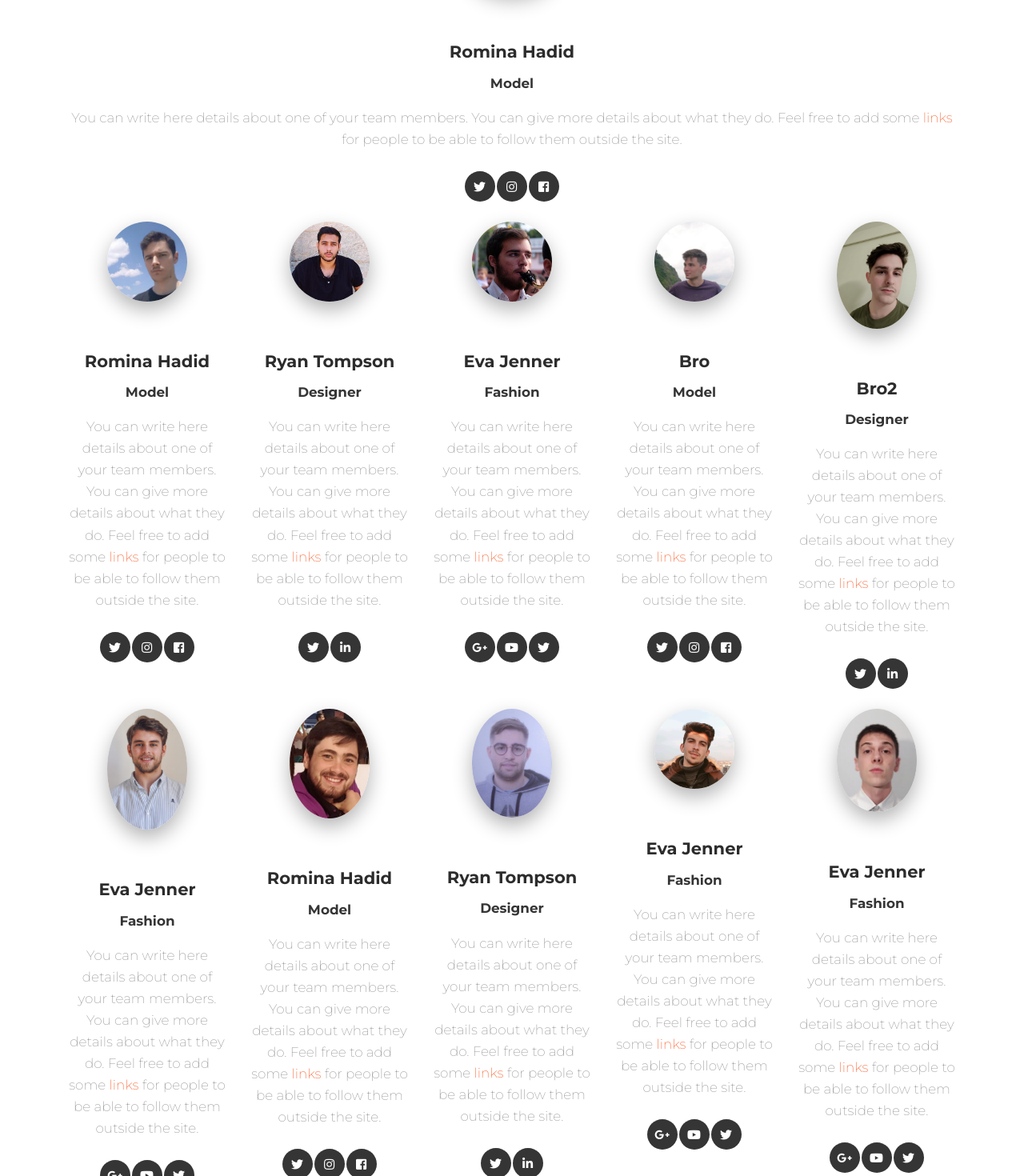
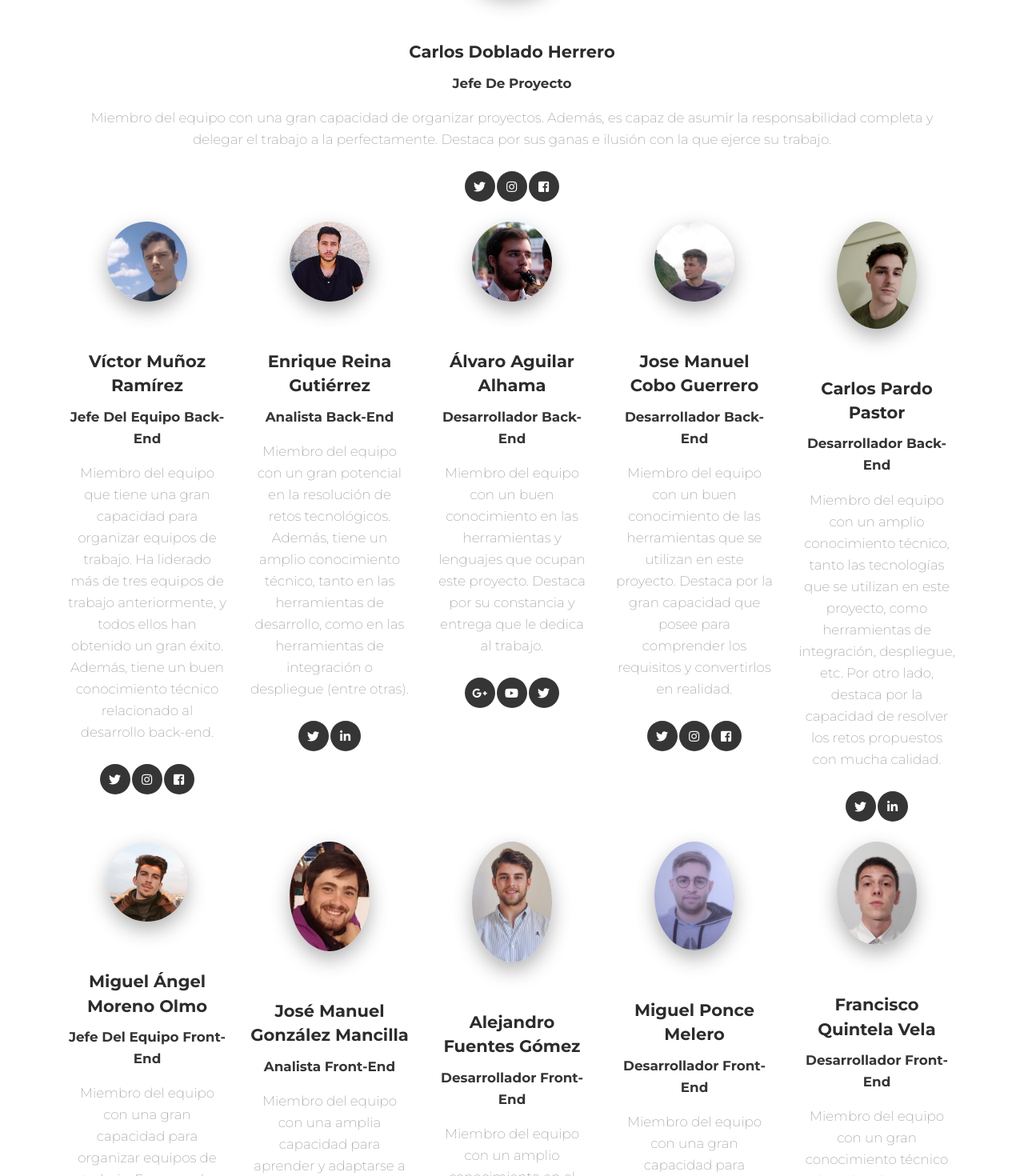
Before and after one commit to AlvaroAlhama/BarTrenderFrontEnd, a React (Create React App) app in the folder bar-trender-front-end/: page /landing-page in a window 1280 px wide. Shown: the part 2720-4190 px from the top of the page at 80% size. Built offline with nearby package versions, Linux system fonts and the light colour scheme.

Commit message:
IMPL descripcion miembros equipo

```diff
--- a/bar-trender-front-end/src/views/examples/LandingPage.js
+++ b/bar-trender-front-end/src/views/examples/LandingPage.js
@@ -152,16 +152,12 @@ function LandingPage() {
                       className="rounded-circle img-fluid img-raised"
                       src={employee_1}
                     ></img>
-                    <h4 className="title">Romina Hadid</h4>
-                    <p className="category text-info">Model</p>
+                    <h4 className="title">Carlos Doblado Herrero</h4>
+                    <p className="category text-info">Jefe de proyecto</p>
                     <p className="description">
-                      You can write here details about one of your team members.
-                      You can give more details about what they do. Feel free to
-                      add some{" "}
-                      <a href="#pablo" onClick={(e) => e.preventDefault()}>
-                        links
-                      </a>{" "}
-                      for people to be able to follow them outside the site.
+                     Miembro del equipo con una gran capacidad de organizar proyectos. Además,
+                     es capaz de asumir la responsabilidad completa y delegar el trabajo a la perfectamente.
+                     Destaca por sus ganas e ilusión con la que ejerce su trabajo.
                     </p>
                     <Button
                       className="btn-icon btn-round"
@@ -198,16 +194,12 @@ function LandingPage() {
                       className="rounded-circle img-fluid img-raised"
                       src={employee_2}
                     ></img>
-                    <h4 className="title">Romina Hadid</h4>
-                    <p className="category text-info">Model</p>
+                    <h4 className="title">Víctor Muñoz Ramírez</h4>
+                    <p className="category text-info">Jefe del equipo Back-end</p>
                     <p className="description">
-                      You can write here details about one of your team members.
-                      You can give more details about what they do. Feel free to
-                      add some{" "}
-                      <a href="#pablo" onClick={(e) => e.preventDefault()}>
-                        links
-                      </a>{" "}
-                      for people to be able to follow them outside the site.
+                      Miembro del equipo que tiene una gran capacidad para organizar equipos de trabajo.
+                      Ha liderado más de tres equipos de trabajo anteriormente, y todos ellos han obtenido un
+                      gran éxito. Además, tiene un buen conocimiento técnico relacionado al desarrollo back-end.
                     </p>
                     <Button
                       className="btn-icon btn-round"
@@ -242,16 +234,12 @@ function LandingPage() {
                       className="rounded-circle img-fluid img-raised"
                       src={employee_3}
                     ></img>
-                    <h4 className="title">Ryan Tompson</h4>
-                    <p className="category text-info">Designer</p>
+                    <h4 className="title">Enrique Reina Gutiérrez</h4>
+                    <p className="category text-info">Analista Back-end</p>
                     <p className="description">
-                      You can write here details about one of your team members.
-                      You can give more details about what they do. Feel free to
-                      add some{" "}
-                      <a href="#pablo" onClick={(e) => e.preventDefault()}>
-                        links
-                      </a>{" "}
-                      for people to be able to follow them outside the site.
+                      Miembro del equipo con un gran potencial en la resolución de retos tecnológicos.
+                      Además, tiene un amplio conocimiento técnico, tanto en las herramientas de desarrollo,
+                      como en las herramientas de integración o despliegue (entre otras).
                     </p>
                     <Button
                       className="btn-icon btn-round"
@@ -278,16 +266,11 @@ function LandingPage() {
                       className="rounded-circle img-fluid img-raised"
                       src={employee_4}
                     ></img>
-                    <h4 className="title">Eva Jenner</h4>
-                    <p className="category text-info">Fashion</p>
+                    <h4 className="title">Álvaro Aguilar Alhama</h4>
+                    <p className="category text-info">Desarrollador Back-end</p>
                     <p className="description">
-                      You can write here details about one of your team members.
-                      You can give more details about what they do. Feel free to
-                      add some{" "}
-                      <a href="#pablo" onClick={(e) => e.preventDefault()}>
-                        links
-                      </a>{" "}
-                      for people to be able to follow them outside the site.
+                    Miembro del equipo con un buen conocimiento en las herramientas y
+                    lenguajes que ocupan este proyecto. Destaca por su constancia y entrega que le dedica al trabajo.
                     </p>
                     <Button
                       className="btn-icon btn-round"
@@ -322,16 +305,12 @@ function LandingPage() {
                       className="rounded-circle img-fluid img-raised"
                       src={employee_5}
                     ></img>
-                    <h4 className="title">Bro</h4>
-                    <p className="category text-info">Model</p>
+                    <h4 className="title">Jose Manuel Cobo Guerrero</h4>
+                    <p className="category text-info">Desarrollador Back-end</p>
                     <p className="description">
-                      You can write here details about one of your team members.
-                      You can give more details about what they do. Feel free to
-                      add some{" "}
-                      <a href="#pablo" onClick={(e) => e.preventDefault()}>
-                        links
-                      </a>{" "}
-                      for people to be able to follow them outside the site.
+                      Miembro del equipo con un buen conocimiento de las
+                      herramientas que se utilizan en este proyecto. Destaca por la gran capacidad que posee para
+                      comprender los requisitos y convertirlos en realidad.
                     </p>
                     <Button
                       className="btn-icon btn-round"
@@ -366,16 +345,12 @@ function LandingPage() {
                       className="rounded-circle img-fluid img-raised"
                       src={employee_6}
                     ></img>
-                    <h4 className="title">Bro2</h4>
-                    <p className="category text-info">Designer</p>
+                    <h4 className="title">Carlos Pardo Pastor</h4>
+                    <p className="category text-info">Desarrollador back-end</p>
                     <p className="description">
-                      You can write here details about one of your team members.
-                      You can give more details about what they do. Feel free to
-                      add some{" "}
-                      <a href="#pablo" onClick={(e) => e.preventDefault()}>
-                        links
-                      </a>{" "}
-                      for people to be able to follow them outside the site.
+                      Miembro del equipo con un amplio conocimiento técnico, tanto las tecnologías que se utilizan
+                      en este proyecto, como herramientas de integración, despliegue, etc. Por otro lado,
+                      destaca por la capacidad de resolver los retos propuestos con mucha calidad.
                     </p>
                     <Button
                       className="btn-icon btn-round"
@@ -402,18 +377,13 @@ function LandingPage() {
                     <img
                       alt="..."
                       className="rounded-circle img-fluid img-raised"
-                      src={employee_7}
+                      src={employee_10}
                     ></img>
-                    <h4 className="title">Eva Jenner</h4>
-                    <p className="category text-info">Fashion</p>
+                    <h4 className="title">Miguel Ángel Moreno Olmo</h4>
+                    <p className="category text-info">Jefe del equipo Front-end</p>
                     <p className="description">
-                      You can write here details about one of your team members.
-                      You can give more details about what they do. Feel free to
-                      add some{" "}
-                      <a href="#pablo" onClick={(e) => e.preventDefault()}>
-                        links
-                      </a>{" "}
-                      for people to be able to follow them outside the site.
+                      Miembro del equipo con una gran capacidad para organizar equipos de trabajo.
+                      Es capaz de asumir la responsabilidad, organizar y repartir el trabajo de forma extraordinaria.
                     </p>
                     <Button
                       className="btn-icon btn-round"
@@ -448,16 +418,12 @@ function LandingPage() {
                       className="rounded-circle img-fluid img-raised"
                       src={employee_8}
                     ></img>
-                    <h4 className="title">Romina Hadid</h4>
-                    <p className="category text-info">Model</p>
+                    <h4 className="title">José Manuel González Mancilla </h4>
+                    <p className="category text-info">Analista Front-end</p>
                     <p className="description">
-                      You can write here details about one of your team members.
-                      You can give more details about what they do. Feel free to
-                      add some{" "}
-                      <a href="#pablo" onClick={(e) => e.preventDefault()}>
-                        links
-                      </a>{" "}
-                      for people to be able to follow them outside the site.
+                      Miembro del equipo con una amplia capacidad para aprender y adaptarse a los retos propuestos.
+                      Anteriormente, ha ocupado puestos de jefe de proyecto y revisor. Destaca por la capacidad
+                      de no dejar ningún cabo suelto.
                     </p>
                     <Button
                       className="btn-icon btn-round"
@@ -490,54 +456,14 @@ function LandingPage() {
                     <img
                       alt="..."
                       className="rounded-circle img-fluid img-raised"
-                      src={employee_9}
+                      src={employee_7}
                     ></img>
-                    <h4 className="title">Ryan Tompson</h4>
-                    <p className="category text-info">Designer</p>
+                    <h4 className="title">Alejandro Fuentes Gómez</h4>
+                    <p className="category text-info">Desarrollador Front-end</p>
                     <p className="description">
-                      You can write here details about one of your team members.
-                      You can give more details about what they do. Feel free to
-                      add some{" "}
-                      <a href="#pablo" onClick={(e) => e.preventDefault()}>
-                        links
-                      </a>{" "}
-                      for people to be able to follow them outside the site.
-                    </p>
-                    <Button
-                      className="btn-icon btn-round"
-                      color="info"
-                      href="#pablo"
-                      onClick={(e) => e.preventDefault()}
-                    >
-                      <i className="fab fa-twitter"></i>
-                    </Button>
-                    <Button
-                      className="btn-icon btn-round"
-                      color="info"
-                      href="#pablo"
-                      onClick={(e) => e.preventDefault()}
-                    >
-                      <i className="fab fa-linkedin"></i>
-                    </Button>
-                  </div>
-                </Col>
-                <Col md="">
-                  <div className="team-player">
-                    <img
-                      alt="..."
-                      className="rounded-circle img-fluid img-raised"
-                      src={employee_10}
-                    ></img>
-                    <h4 className="title">Eva Jenner</h4>
-                    <p className="category text-info">Fashion</p>
-                    <p className="description">
-                      You can write here details about one of your team members.
-                      You can give more details about what they do. Feel free to
-                      add some{" "}
-                      <a href="#pablo" onClick={(e) => e.preventDefault()}>
-                        links
-                      </a>{" "}
-                      for people to be able to follow them outside the site.
+                      Miembro del equipo con un amplio conocimiento en el desarrollo front-end. De hecho,
+                      ha participado en otros proyectos profesionales como desarrollador Front-End. Destaca por su constancia
+                      y entrega al trabajo.
                     </p>
                     <Button
                       className="btn-icon btn-round"
@@ -570,18 +496,45 @@ function LandingPage() {
                     <img
                       alt="..."
                       className="rounded-circle img-fluid img-raised"
+                      src={employee_9}
+                    ></img>
+                    <h4 className="title">Miguel Ponce Melero</h4>
+                    <p className="category text-info">Desarrollador Front-end</p>
+                    <p className="description">
+                     Miembro del equipo con una gran capacidad para aprender y adaptarse a nuevos retos.
+                     Posee un amplio conocimiento en el ámbito del Front-End. Destaca por sus ganas de aportar al equipo.
+                    </p>
+                    <Button
+                      className="btn-icon btn-round"
+                      color="info"
+                      href="#pablo"
+                      onClick={(e) => e.preventDefault()}
+                    >
+                      <i className="fab fa-twitter"></i>
+                    </Button>
+                    <Button
+                      className="btn-icon btn-round"
+                      color="info"
+                      href="#pablo"
+                      onClick={(e) => e.preventDefault()}
+                    >
+                      <i className="fab fa-linkedin"></i>
+                    </Button>
+                  </div>
+                </Col>
+                <Col md="">
+                  <div className="team-player">
+                    <img
+                      alt="..."
+                      className="rounded-circle img-fluid img-raised"
                       src={employee_11}
                     ></img>
-                    <h4 className="title">Eva Jenner</h4>
-                    <p className="category text-info">Fashion</p>
+                    <h4 className="title">Francisco Quintela Vela</h4>
+                    <p className="category text-info">Desarrollador Front-end</p>
                     <p className="description">
-                      You can write here details about one of your team members.
-                      You can give more details about what they do. Feel free to
-                      add some{" "}
-                      <a href="#pablo" onClick={(e) => e.preventDefault()}>
-                        links
-                      </a>{" "}
-                      for people to be able to follow them outside the site.
+                      Miembro del equipo con un gran conocimiento técnico sobre el ámbito Front-end.
+                      Además, posee bastantes conocimientos sobre diseño y marketing digital. Destaca por
+                      la capacidad de entender perfectamente las necesidades del cliente.
                     </p>
                     <Button
                       className="btn-icon btn-round"
```
Lines whose indentation alone changed are shown as unchanged.
